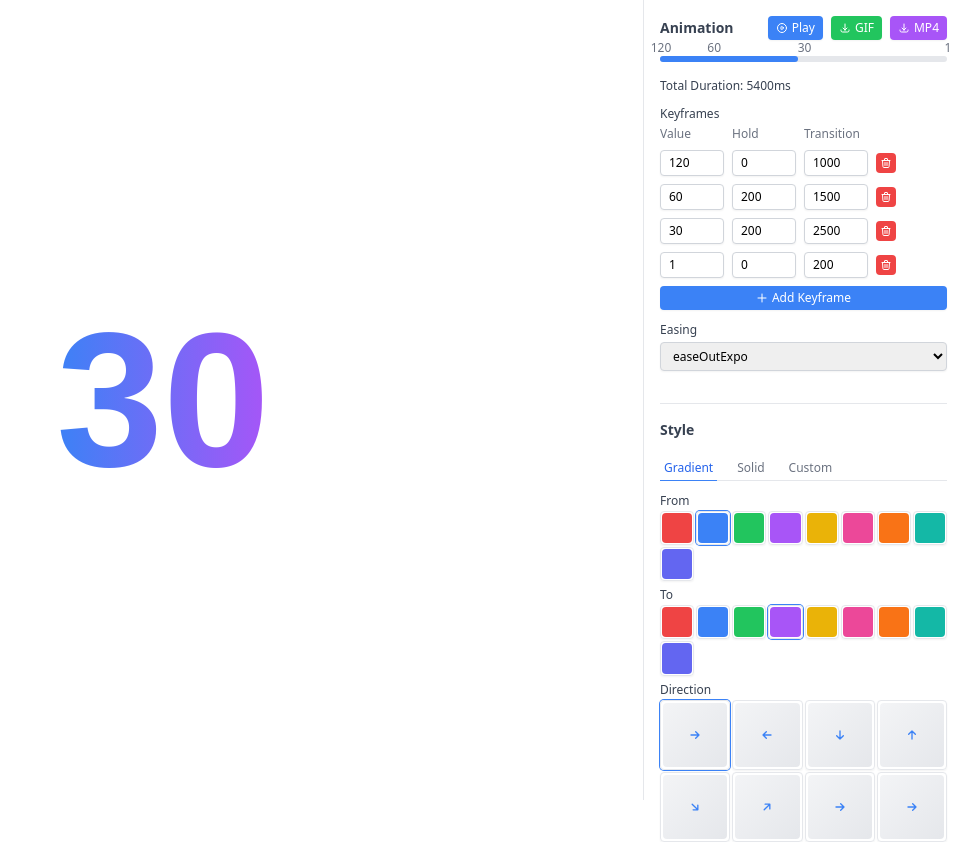
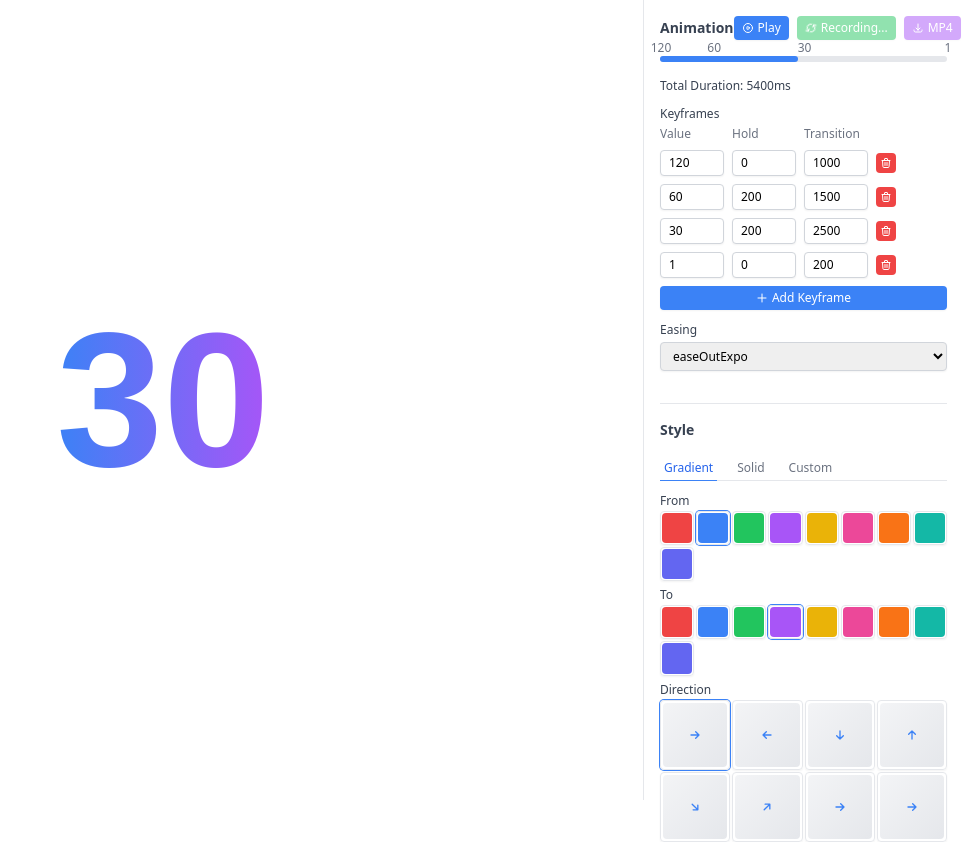
Before and after one commit to jeffjose/arr-demo, a SvelteKit app: page / in a window 1280 px wide. Both pictures are taken after a click on the button "GIF". Shown: the whole page, without its empty margins (317-1280 px from the left). Built offline with nearby package versions, Linux system fonts and the light colour scheme; a web font is replaced by a local one.

Commit message:
button is disabled, but cursor flickers

```diff
--- a/src/routes/+layout.svelte
+++ b/src/routes/+layout.svelte
@@ -12,9 +12,11 @@
 		'bg-gradient-to-r from-blue-500 to-purple-500 bg-clip-text text-transparent'
 	);
 	let fpsElement: HTMLElement;
+	let animationContainer: HTMLElement;
 	let activeTab = $state('gradient');
 	let animationFrameId: number;
 	let isRecording = $state(false);
+	let isDownloading = $state(false);
 	let recordedFrames: ImageData[] = [];
 	let mediaRecorder: MediaRecorder | null = null;
 	let recordedChunks: Blob[] = [];
@@ -234,10 +236,26 @@
 			// Capture frame if recording
 			if (isRecording && fpsElement) {
 				html2canvas(fpsElement, {
-					backgroundColor: null,
+					backgroundColor: '#ffffff',
 					scale: 2, // Higher quality
 					useCORS: true,
-					allowTaint: true
+					allowTaint: true,
+					width: fpsElement.offsetWidth,
+					height: fpsElement.offsetHeight,
+					onclone: (clonedDoc) => {
+						// Ensure the cloned element has the same styles
+						const clonedElement = clonedDoc.querySelector('.fps-counter') as HTMLElement;
+						if (clonedElement) {
+							// Copy all computed styles from the original element
+							const computedStyle = window.getComputedStyle(fpsElement);
+							clonedElement.style.cssText = computedStyle.cssText;
+							// Ensure text is visible
+							clonedElement.style.color = 'transparent';
+							clonedElement.style.webkitTextFillColor = 'transparent';
+							clonedElement.style.backgroundClip = 'text';
+							clonedElement.style.webkitBackgroundClip = 'text';
+						}
+					}
 				}).then((canvas) => {
 					const ctx = canvas.getContext('2d');
 					if (ctx) {
@@ -295,6 +313,7 @@
 			a.download = 'animation.gif';
 			a.click();
 			URL.revokeObjectURL(url);
+			isDownloading = false;
 		});
 
 		gif.render();
@@ -331,6 +350,7 @@
 			a.click();
 			URL.revokeObjectURL(url);
 			recordedChunks = [];
+			isDownloading = false;
 		};
 
 		mediaRecorder.start();
@@ -377,6 +397,7 @@
 		// Reset and start recording
 		resetAnimation();
 		isRecording = true;
+		isDownloading = true; // Set downloading state immediately
 		recordingType = type;
 		recordedFrames = [];
 		startTime = performance.now();
@@ -464,7 +485,7 @@
 </svelte:head>
 
 <div class="flex h-screen">
-	<div class="flex flex-1 items-center justify-center">
+	<div class="flex flex-1 items-center justify-center" bind:this={animationContainer}>
 		<div class="fps-counter {$textClass}" bind:this={fpsElement}>
 			{$fps}
 		</div>
@@ -495,10 +516,34 @@
 					Play
 				</button>
 				<button
-					class="flex items-center gap-1 rounded bg-green-500 px-2 py-1 text-xs font-medium text-white shadow-sm hover:bg-green-600 focus:outline-none focus:ring-1 focus:ring-green-500"
+					class="flex items-center gap-1 rounded bg-green-500 px-2 py-1 text-xs font-medium text-white shadow-sm transition-all duration-200 hover:bg-green-600 focus:outline-none focus:ring-1 focus:ring-green-500 {isRecording ||
+					isDownloading
+						? 'cursor-not-allowed opacity-50'
+						: 'hover:bg-green-600'}"
 					on:click={() => startRecording('gif')}
-					disabled={isRecording}
+					disabled={isRecording || isDownloading}
 				>
+					{#if isRecording && recordingType === 'gif'}
+						<svg class="h-3 w-3 animate-spin" viewBox="0 0 24 24" fill="none" stroke="currentColor">
+							<path
+								stroke-linecap="round"
+								stroke-linejoin="round"
+								stroke-width="2"
+								d="M4 4v5h.582m15.356 2A8.001 8.001 0 004.582 9m0 0H9m11 11v-5h-.581m0 0a8.003 8.003 0 01-15.357-2m15.357 2H15"
+							/>
+						</svg>
+						Recording...
+					{:else if isDownloading && recordingType === 'gif'}
+						<svg class="h-3 w-3 animate-spin" viewBox="0 0 24 24" fill="none" stroke="currentColor">
+							<path
+								stroke-linecap="round"
+								stroke-linejoin="round"
+								stroke-width="2"
+								d="M4 4v5h.582m15.356 2A8.001 8.001 0 004.582 9m0 0H9m11 11v-5h-.581m0 0a8.003 8.003 0 01-15.357-2m15.357 2H15"
+							/>
+						</svg>
+						Processing...
+					{:else}
 						<svg class="h-3 w-3" viewBox="0 0 24 24" fill="none" stroke="currentColor">
 							<path
 								stroke-linecap="round"
@@ -508,12 +553,37 @@
 							/>
 						</svg>
 						GIF
+					{/if}
 				</button>
 				<button
-					class="flex items-center gap-1 rounded bg-purple-500 px-2 py-1 text-xs font-medium text-white shadow-sm hover:bg-purple-600 focus:outline-none focus:ring-1 focus:ring-purple-500"
+					class="flex items-center gap-1 rounded bg-purple-500 px-2 py-1 text-xs font-medium text-white shadow-sm transition-all duration-200 hover:bg-purple-600 focus:outline-none focus:ring-1 focus:ring-purple-500 {isRecording ||
+					isDownloading
+						? 'cursor-not-allowed opacity-50'
+						: 'hover:bg-purple-600'}"
 					on:click={() => startRecording('mp4')}
-					disabled={isRecording}
+					disabled={isRecording || isDownloading}
 				>
+					{#if isRecording && recordingType === 'mp4'}
+						<svg class="h-3 w-3 animate-spin" viewBox="0 0 24 24" fill="none" stroke="currentColor">
+							<path
+								stroke-linecap="round"
+								stroke-linejoin="round"
+								stroke-width="2"
+								d="M4 4v5h.582m15.356 2A8.001 8.001 0 004.582 9m0 0H9m11 11v-5h-.581m0 0a8.003 8.003 0 01-15.357-2m15.357 2H15"
+							/>
+						</svg>
+						Recording...
+					{:else if isDownloading && recordingType === 'mp4'}
+						<svg class="h-3 w-3 animate-spin" viewBox="0 0 24 24" fill="none" stroke="currentColor">
+							<path
+								stroke-linecap="round"
+								stroke-linejoin="round"
+								stroke-width="2"
+								d="M4 4v5h.582m15.356 2A8.001 8.001 0 004.582 9m0 0H9m11 11v-5h-.581m0 0a8.003 8.003 0 01-15.357-2m15.357 2H15"
+							/>
+						</svg>
+						Processing...
+					{:else}
 						<svg class="h-3 w-3" viewBox="0 0 24 24" fill="none" stroke="currentColor">
 							<path
 								stroke-linecap="round"
@@ -523,6 +593,7 @@
 							/>
 						</svg>
 						MP4
+					{/if}
 				</button>
 			</div>
 		</div>
```
Lines whose indentation alone changed are shown as unchanged.
